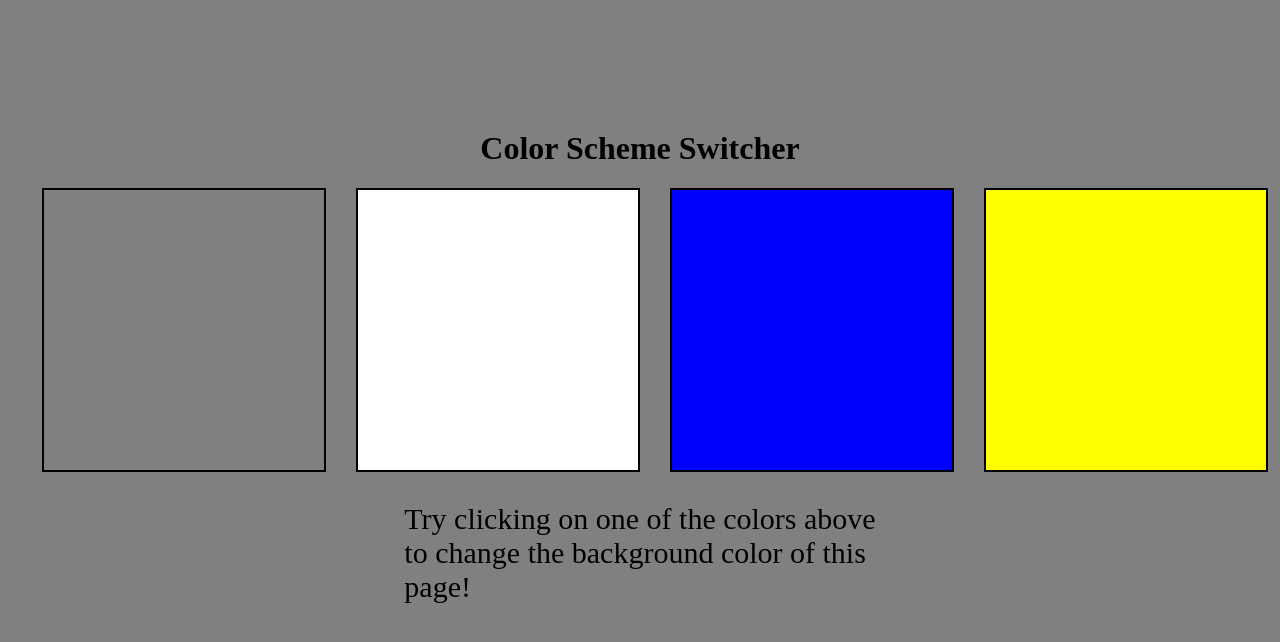
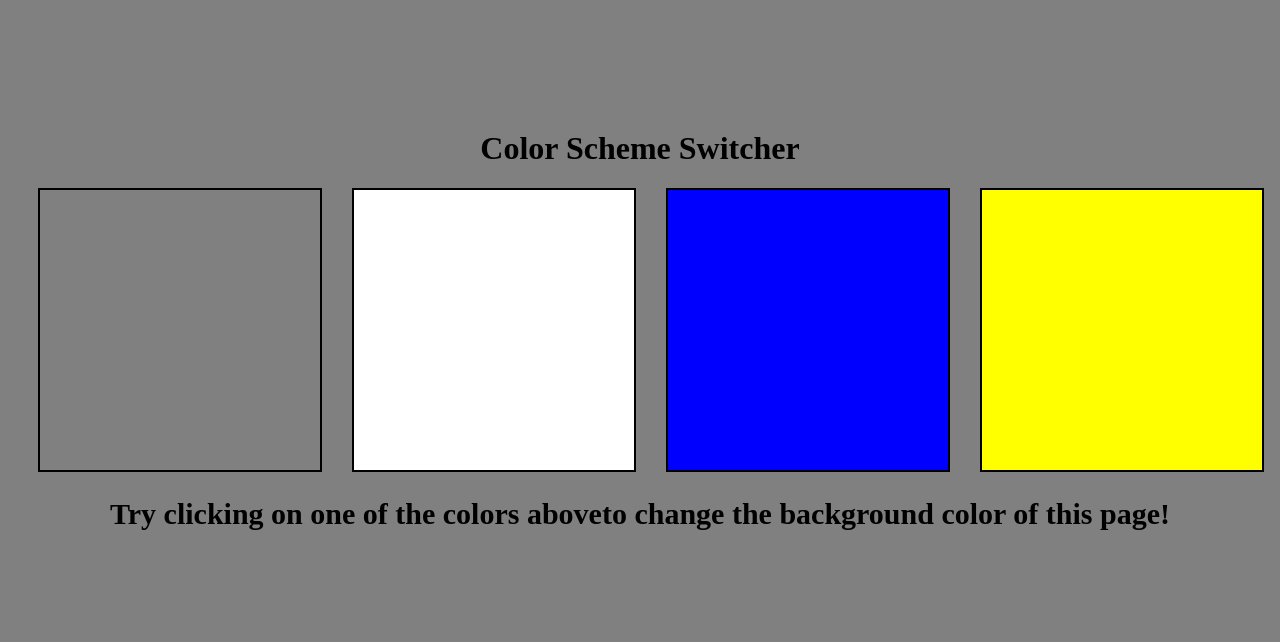
Before and after one commit to alka345/color-changer, a plain HTML site: page index.html in a window 1280 px wide. Both pictures are taken after a click on the element 184 px from the left and 330 px from the top of the page. Drawn offline with Linux system fonts and the light colour scheme.

Commit message:
Optimise code

```diff
--- a/index.html
+++ b/index.html
@@ -1,24 +1,27 @@
 <!DOCTYPE html>
 <html lang="en">
+
 <head>
     <meta charset="UTF-8">
     <meta name="viewport" content="width=device-width, initial-scale=1.0">
     <title>Color-Changer</title>
     <style>
-     h1{
+        h1 {
             display: flex;
             flex-direction: center;
             align-items: center;
             justify-content: center;
             margin-top: 130px;
         }
-        .box{
+
+        .box {
             display: flex;
-            flex-direction: flex;
-            align-items: center;
-            justify-content: center;
+            /* flex-direction: ; */
+            /* align-items: center; */
+            /* justify-content: center; */
         }
-        #grey{
+
+        #grey {
 
             border: 2px solid black;
             height: 80px;
@@ -27,7 +30,8 @@
             margin-left: 30px;
             background-color: grey;
         }
-        #white{
+
+        #white {
             border: 2px solid black;
             height: 80px;
             width: 80px;
@@ -35,7 +39,8 @@
             margin-left: 30px;
             background-color: white;
         }
-        #blue{
+
+        #blue {
             border: 2px solid black;
             height: 80px;
             width: 80px;
@@ -43,7 +48,8 @@
             margin-left: 30px;
             background-color: blue;
         }
-          #yellow{
+
+        #yellow {
             border: 2px solid black;
             height: 80px;
             width: 80px;
@@ -51,8 +57,8 @@
             margin-left: 30px;
             background-color: yellow;
         }
-p{
 
+        h2 {
             display: flex;
             flex-direction: center;
             align-items: center;
@@ -62,36 +68,18 @@ p{
         }
     </style>
 </head>
+
 <body>
-    <h1 class="heading">Color Scheme Switcher</h1>
+    <h1>Color Scheme Switcher</h1>
     <div class="box">
-    <span id="grey"></span>
-    <span id="white"></span>
-    <span id="blue"></span>
-    <span id="yellow"></span></div>
-    <p>Try clicking on one of the colors above <br> to change the background color of this <br> page!
-    </p>
+        <span class="button" id="grey"></span>
+        <span class="button" id="white"></span>
+        <span class="button" id="blue"></span>
+        <span class="button" id="yellow"></span>
+    </div>
+    <h2>Try clicking on one of the colors above
+        <span> to change the background color of this page!</span>
+    </h2>
+ <script src="script.js"></script>
 </body>
-<script>
-    const greyColour=document.getElementById("grey");
-    function changeColorToGrey(){
-    document.body.style.backgroundColor="grey";}
-    greyColour.addEventListener("click",changeColorToGrey);
-
-    const whiteColour=document.getElementById("white");
-    function changeColorToWhite(){
-    document.body.style.backgroundColor="white";}
-    whiteColour.addEventListener("click",changeColorToWhite);
-
-    const blueColour=document.getElementById("blue");
-    function changeColorToBlue(){
-    document.body.style.backgroundColor="blue";}
-    blueColour.addEventListener("click",changeColorToBlue);
-
-    const yellowColour=document.getElementById("yellow");
-    function changeColorToYellow(){
-    document.body.style.backgroundColor="yellow";}
-    yellowColour.addEventListener("click",changeColorToYellow);
-
-</script>
 </html>
--- /dev/null
+++ b/script.js
@@ -0,0 +1,29 @@
+const buttons = document.querySelectorAll(".button");
+console.log(buttons);
+const body = document.querySelector("body");
+console.log(body);
+
+buttons.forEach(function (button) {
+    button.addEventListener('click', function (event) {
+        console.log(event);
+        console.log(event.target);
+        console.log(event.target.id);
+        switch (event.target.id) {
+            case 'grey':
+                body.style.backgroundColor = 'grey';
+                break;
+            case 'white':
+                body.style.backgroundColor = 'white'
+                break;
+            case 'blue':
+                body.style.backgroundColor = 'blue';
+                break;
+            case 'yellow':
+                body.style.backgroundColor = 'yellow'
+                break;
+            default:
+                console.log("error");
+                break;
+        }
+    })
+})
```
Lines whose indentation alone changed are shown as unchanged.
